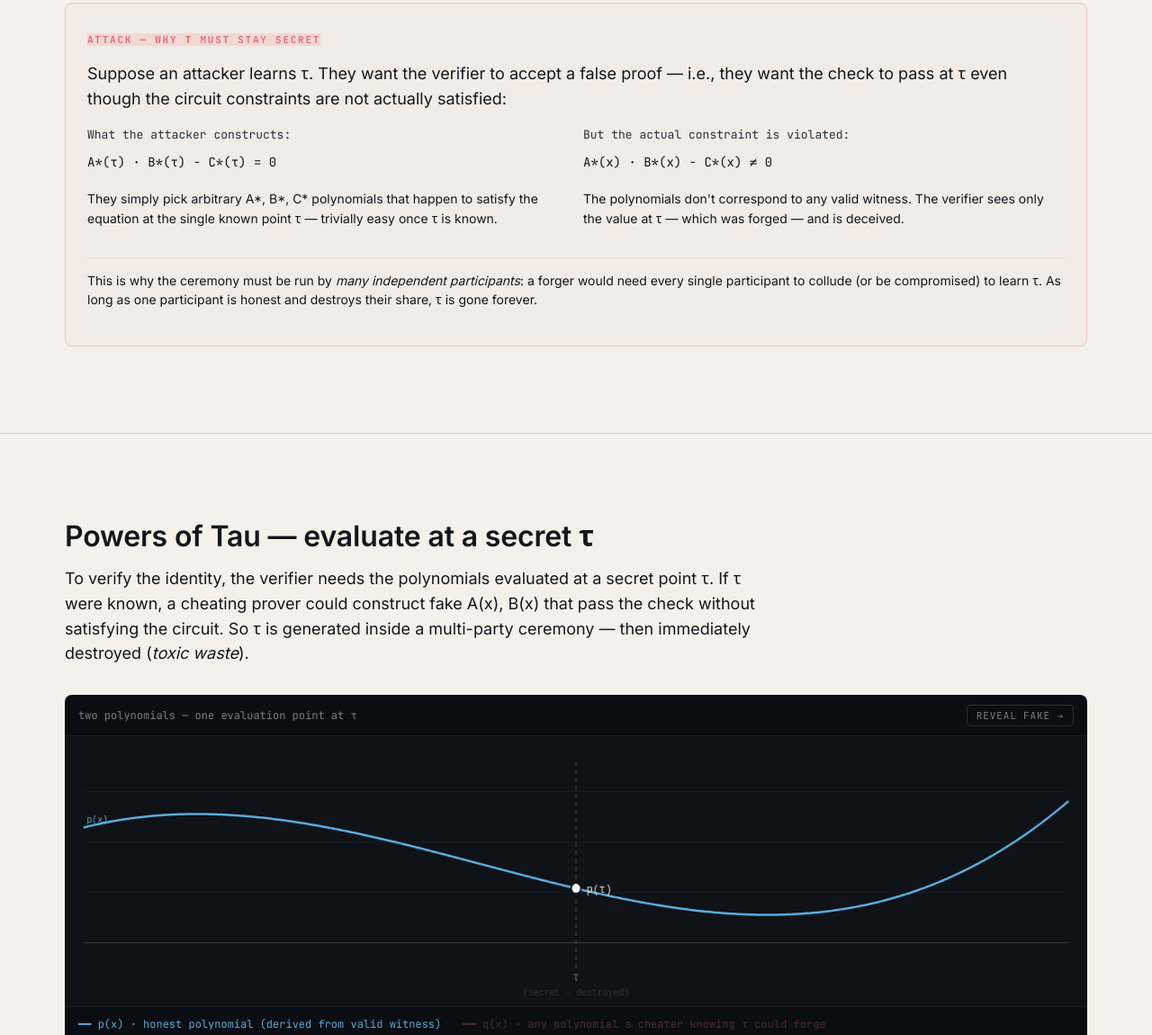
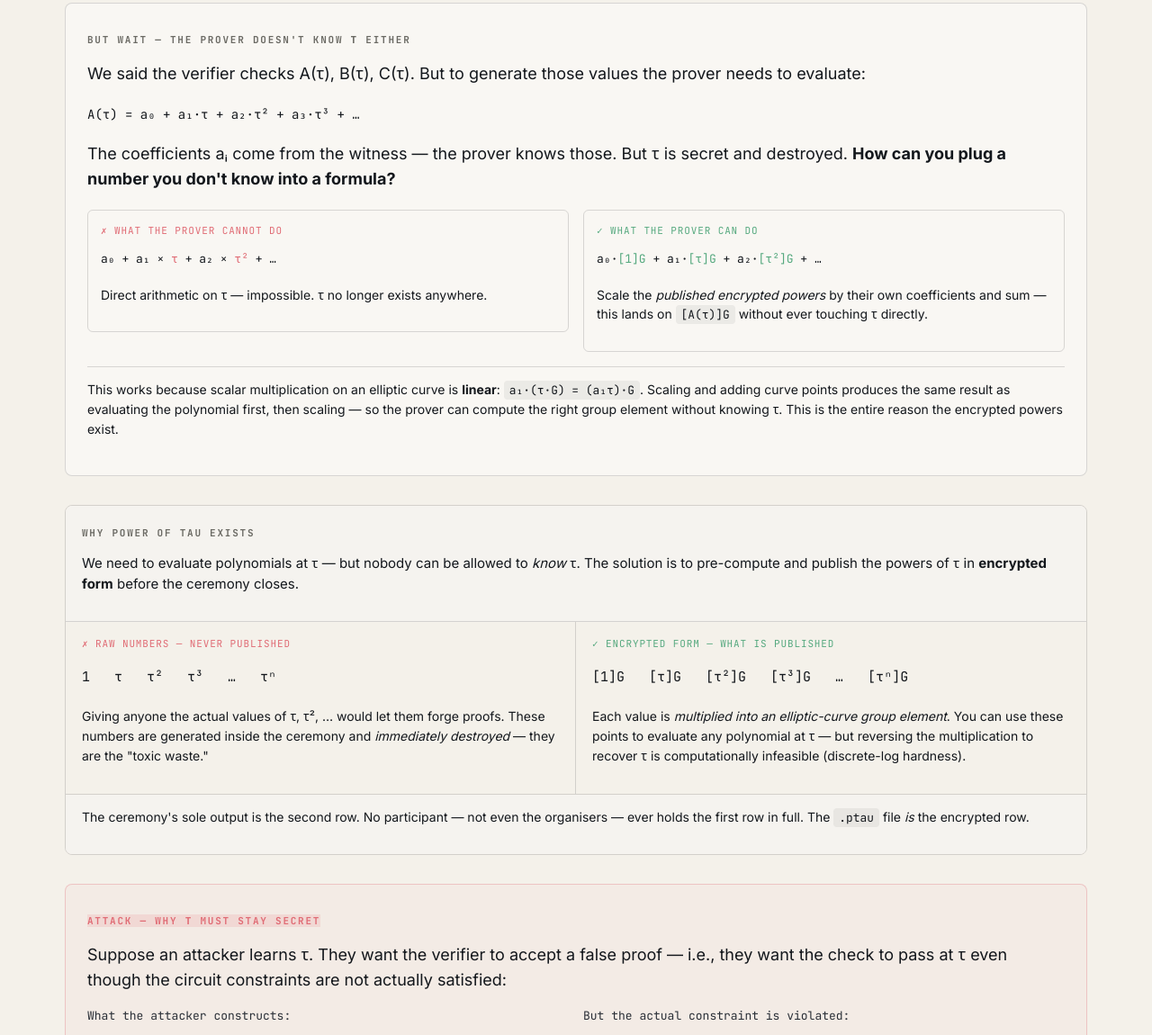
Before and after one commit to vivianjeng/circom-web, a website built with Vite: page math.html in a window 1280 px wide. Shown: the part 2515-3665 px from the top of the page at 90% size. Built offline with nearby package versions, Linux system fonts and the light colour scheme.

Commit message:
Add explanations on the prover's evaluation of polynomials at a secret point in math.html

```diff
--- a/math.html
+++ b/math.html
@@ -111,6 +111,48 @@ C  =  [  0    0    0    1  ]   <span class="cm">// C·w = c</span>
         <span class="badge muted">POWER OF TAU — PHASE 1</span>
         <p style="margin-top:8px">Powers of Tau is the <em>first phase</em> of the trusted setup. Its only job is to produce the encrypted powers of τ in a way that no single party ever sees τ in the clear.</p>
         <p style="margin-top:10px;font-size:15px">Phase 2 (circuit-specific setup) then uses these powers to bake the constraint structure into the proving/verifying keys.</p>
+      </div>
+    </div>
+
+    <div class="frame" style="margin-top:32px">
+      <span class="badge muted">BUT WAIT — THE PROVER DOESN'T KNOW τ EITHER</span>
+      <p style="margin-top:12px">We said the verifier checks A(τ), B(τ), C(τ). But to generate those values the prover needs to evaluate:</p>
+      <p style="font-family:var(--mono);font-size:14px;margin:14px 0;line-height:2.2">A(τ) = a₀ + a₁·τ + a₂·τ² + a₃·τ³ + …</p>
+      <p>The coefficients aᵢ come from the witness — the prover knows those. But τ is secret and destroyed. <strong>How can you plug a number you don't know into a formula?</strong></p>
+      <div class="grid-2" style="margin-top:20px;gap:16px">
+        <div style="padding:14px;border:1px solid var(--rule);border-radius:6px">
+          <p style="font-family:var(--mono);font-size:11px;letter-spacing:0.08em;color:#e06c75;margin-bottom:10px">✗ WHAT THE PROVER CANNOT DO</p>
+          <p style="font-family:var(--mono);font-size:13px;line-height:2;color:var(--ink)">a₀ + a₁ × <span style="color:#e06c75">τ</span> + a₂ × <span style="color:#e06c75">τ²</span> + …</p>
+          <p style="font-size:14px;margin-top:10px;color:var(--ink)">Direct arithmetic on τ — impossible. τ no longer exists anywhere.</p>
+        </div>
+        <div style="padding:14px;border:1px solid var(--rule);border-radius:6px">
+          <p style="font-family:var(--mono);font-size:11px;letter-spacing:0.08em;color:#56a97f;margin-bottom:10px">✓ WHAT THE PROVER CAN DO</p>
+          <p style="font-family:var(--mono);font-size:13px;line-height:2;color:var(--ink)">a₀·<span style="color:#56a97f">[1]G</span> + a₁·<span style="color:#56a97f">[τ]G</span> + a₂·<span style="color:#56a97f">[τ²]G</span> + …</p>
+          <p style="font-size:14px;margin-top:10px;color:var(--ink)">Scale the <em>published encrypted powers</em> by their own coefficients and sum — this lands on <code class="inline">[A(τ)]G</code> without ever touching τ directly.</p>
+        </div>
+      </div>
+      <p style="margin-top:16px;font-size:14px;border-top:1px solid var(--rule);padding-top:14px;color:var(--ink)">This works because scalar multiplication on an elliptic curve is <strong>linear</strong>: <code class="inline">a₁·(τ·G) = (a₁τ)·G</code>. Scaling and adding curve points produces the same result as evaluating the polynomial first, then scaling — so the prover can compute the right group element without knowing τ. This is the entire reason the encrypted powers exist.</p>
+    </div>
+
+    <div style="margin-top:32px;border:1px solid var(--rule);border-radius:8px;overflow:hidden">
+      <div style="padding:14px 18px;border-bottom:1px solid var(--rule);background:var(--surface-2,#f5f3ef)">
+        <span class="badge muted">WHY POWER OF TAU EXISTS</span>
+        <p style="margin-top:10px;font-size:15px">We need to evaluate polynomials at τ — but nobody can be allowed to <em>know</em> τ. The solution is to pre-compute and publish the powers of τ in <strong>encrypted form</strong> before the ceremony closes.</p>
+      </div>
+      <div class="grid-2" style="gap:0;border-bottom:1px solid var(--rule)">
+        <div style="padding:16px 18px;border-right:1px solid var(--rule)">
+          <p style="font-family:var(--mono);font-size:11px;letter-spacing:0.08em;color:#e06c75;margin-bottom:12px">✗ RAW NUMBERS — NEVER PUBLISHED</p>
+          <p style="font-family:var(--mono);font-size:15px;line-height:2.2;color:var(--ink)">1 &nbsp; τ &nbsp; τ² &nbsp; τ³ &nbsp; … &nbsp; τⁿ</p>
+          <p style="font-size:14px;margin-top:10px;color:var(--ink)">Giving anyone the actual values of τ, τ², … would let them forge proofs. These numbers are generated inside the ceremony and <em>immediately destroyed</em> — they are the "toxic waste."</p>
+        </div>
+        <div style="padding:16px 18px">
+          <p style="font-family:var(--mono);font-size:11px;letter-spacing:0.08em;color:#56a97f;margin-bottom:12px">✓ ENCRYPTED FORM — WHAT IS PUBLISHED</p>
+          <p style="font-family:var(--mono);font-size:15px;line-height:2.2;color:var(--ink)">[1]G &nbsp; [τ]G &nbsp; [τ²]G &nbsp; [τ³]G &nbsp; … &nbsp; [τⁿ]G</p>
+          <p style="font-size:14px;margin-top:10px;color:var(--ink)">Each value is <em>multiplied into an elliptic-curve group element</em>. You can use these points to evaluate any polynomial at τ — but reversing the multiplication to recover τ is computationally infeasible (discrete-log hardness).</p>
+        </div>
+      </div>
+      <div style="padding:14px 18px;background:var(--surface-2,#f5f3ef)">
+        <p style="font-size:14px;color:var(--ink)">The ceremony's sole output is the second row. No participant — not even the organisers — ever holds the first row in full. The <code class="inline">.ptau</code> file <em>is</em> the encrypted row.</p>
       </div>
     </div>
 
```
